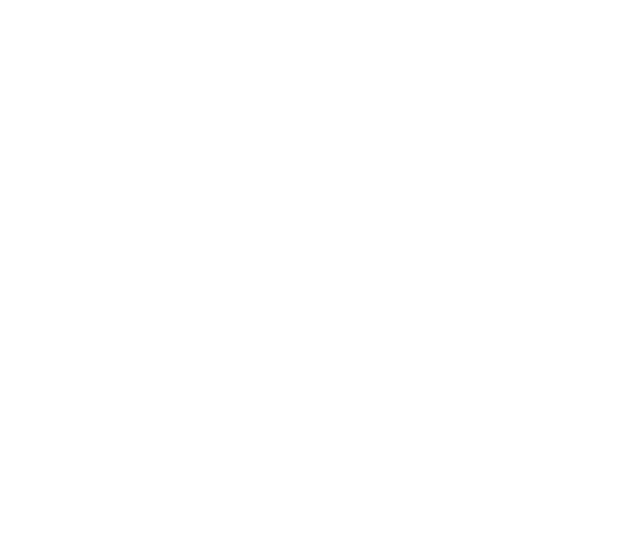
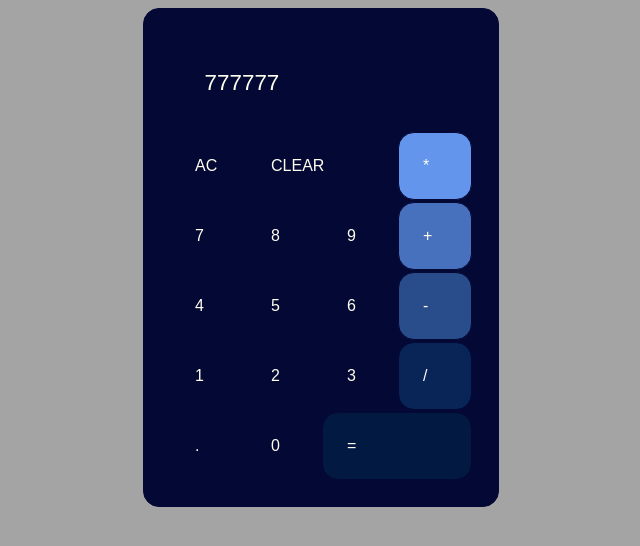
Before and after one commit to Raul-Araujo/calculator, a plain HTML site: page index.html in a window 1280 px wide. Shown: the whole page, without its empty margins (319-959 px from the left). Drawn offline with Linux system fonts and the light colour scheme.

Commit message:
adding buttons and styling them.

```diff
--- a/assets/style.css
+++ b/assets/style.css
@@ -0,0 +1,38 @@
+body{
+    background-color: rgba(0, 0, 0, 0.356);
+    font-family: Arial, Helvetica, sans-serif;
+}
+#output{
+    height: 1em;
+    font-size:1.4em;
+}
+
+.buttons {
+    border: 1px solid rgb(4, 8, 53);;
+    border-radius: 1em;
+    padding: 1.5em;
+    margin: 0 auto;
+    cursor: pointer;
+    background-color: rgb(4, 8, 53);
+    color:ivory;
+}
+#mult{
+    background-color: cornflowerblue;
+}
+#sum{
+    background-color: rgb(71, 112, 189);
+}
+#less{
+    background-color: rgb(41, 76, 139);
+}
+#division{
+    background-color: rgb(9, 37, 88);
+}
+#equalTo{
+    background-color: rgb(2, 25, 66);
+
+}
+td {
+    width: 1.5em;
+    height: auto;
+}
--- a/index.html
+++ b/index.html
@@ -11,7 +11,43 @@
 
 
     <main>
-        <div id="calculator-frame"></div>
+
+
+        <table class="buttons" id="claculator-frame">
+            <tr class="display-group">
+                 <td class="buttons" colspan="4" id="output">777777</td>
+            </tr>
+
+            <tr>
+                <td class="buttons" id="AC">AC</td>
+                <td class="buttons" id="clear" colspan="2">CLEAR</td>
+                <td class="buttons" id="mult">*</td>
+            </tr>
+            <tr>
+                <td class="buttons" id="7">7</td>
+                <td class="buttons" id="8">8</td>
+                <td class="buttons" id="9">9</td>
+                <td class="buttons" id="sum">+</td>
+            </tr>
+            <tr>
+                <td class="buttons" id="4">4</td>
+                <td class="buttons" id="5">5</td>
+                <td class="buttons" id="6">6</td>
+                <td class="buttons" id="less">-</td>
+            </tr>
+            <tr>
+                <td class="buttons" id="1">1</td>
+                <td class="buttons" id="2">2</td>
+                <td class="buttons" id="3">3</td>
+                <td class="buttons" id="division">/</td>
+            </tr>
+            <tr>
+                <td class="buttons" id=".">.</td>
+                <td class="buttons" id="0">0</td>
+                <td class="buttons" id="equalTo" colspan="2">=</td>
+
+            </tr>
+        </table>
     </main>
 
     <footer>
```
